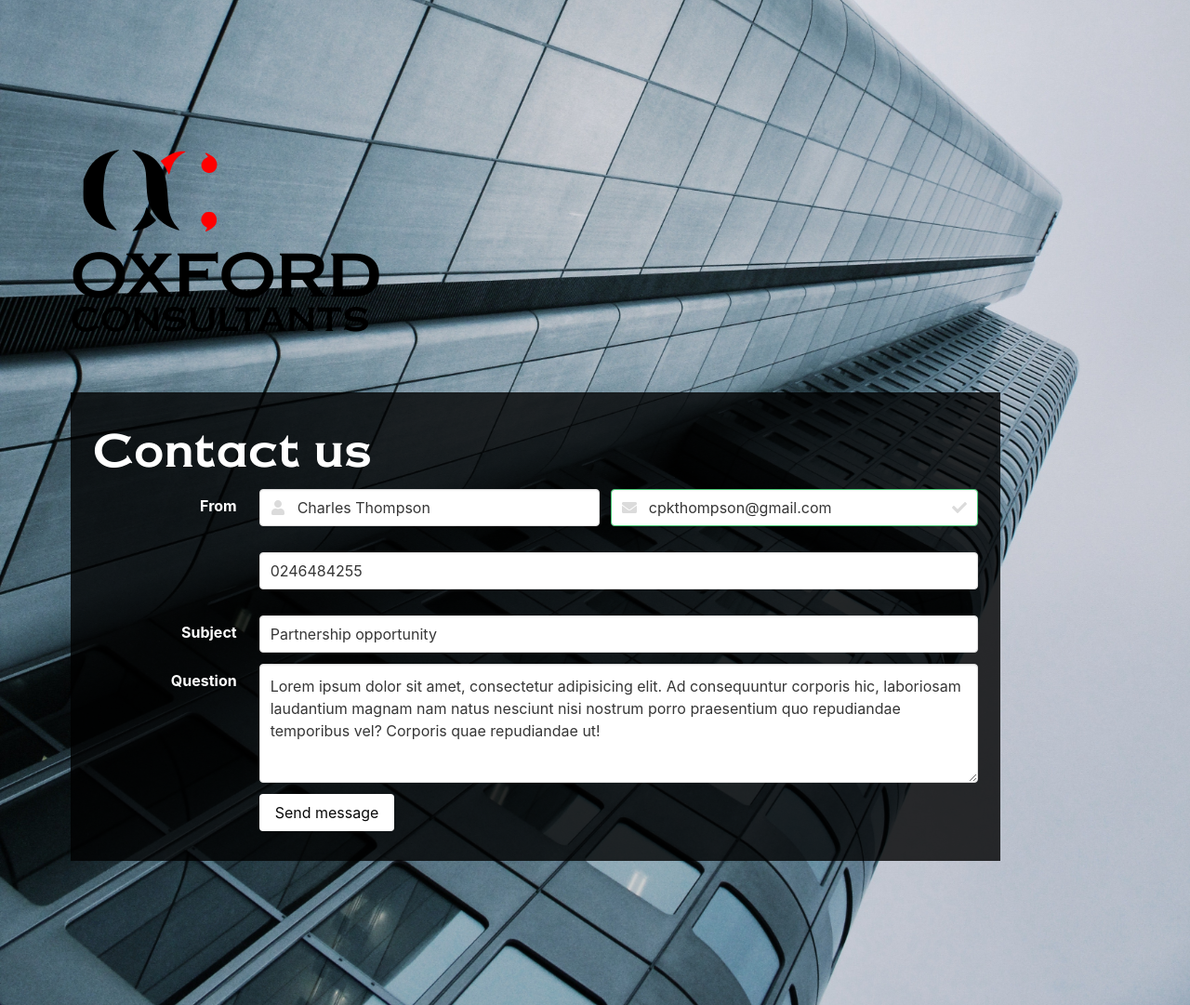
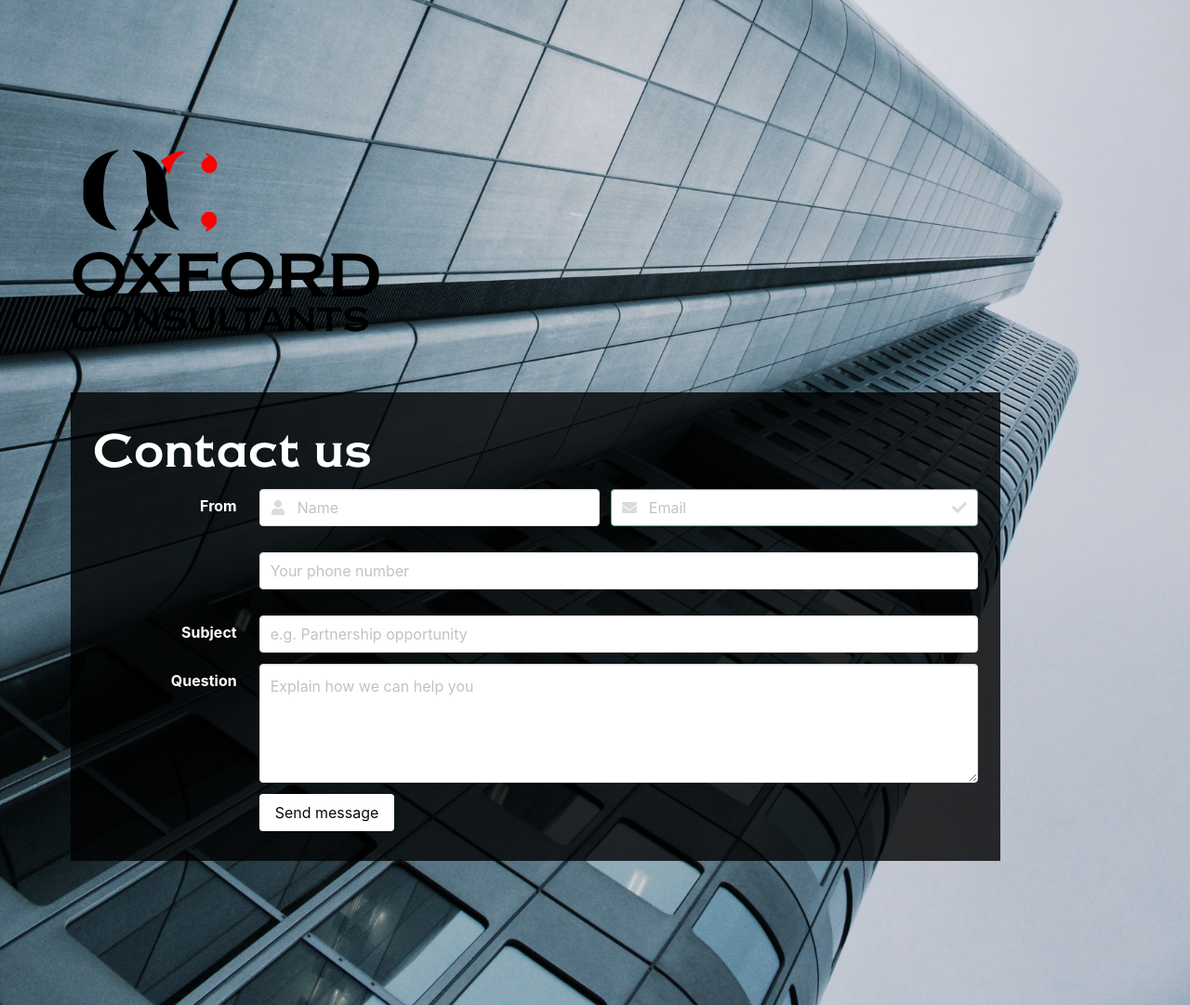
Before and after one commit to choeysnax/oxfordconsultants, a Django app: page /fr/contact in a window 1280 px wide. Shown: the part 71-1152 px from the top of the page at 93% size. Run offline with Django 3.2, Linux system fonts and the light colour scheme; some libraries are stand-ins or nearby versions; some web fonts are replaced.

Commit message:
minor changes

```diff
--- a/frontend/templates/frontend/contact.html
+++ b/frontend/templates/frontend/contact.html
@@ -37,8 +37,7 @@
                             <div class="field-body">
                                 <div class="field">
                                     <p class="control is-expanded has-icons-left">
-                                        <input class="input" type="text" placeholder="Name" name="name" required
-                                               value="Charles Thompson">
+                                        <input class="input" type="text" placeholder="Name" name="name" required>
                                         <span class="icon is-small is-left">
                                           <i class="fas fa-user"></i>
                                         </span>
@@ -47,7 +46,7 @@
                                 <div class="field">
                                     <p class="control is-expanded has-icons-left has-icons-right">
                                         <input class="input is-success" type="email" placeholder="Email" name="email"
-                                               required value="cpkthompson@gmail.com">
+                                               required>
                                         <span class="icon is-small is-left">
                                           <i class="fas fa-envelope"></i>
                                         </span>
@@ -66,7 +65,7 @@
                                     <div class="field has-addons">
                                         <p class="control is-expanded">
                                             <input name="phone" class="input" type="tel"
-                                                   placeholder="Your phone number" required value="0246484255">
+                                                   placeholder="Your phone number" required>
                                         </p>
                                     </div>
                                 </div>
@@ -80,8 +79,7 @@
                                 <div class="field">
                                     <div class="control">
                                         <input name="subject" class="input" type="text"
-                                               placeholder="e.g. Partnership opportunity" required
-                                               value="Partnership opportunity">
+                                               placeholder="e.g. Partnership opportunity" required>
                                     </div>
                                 </div>
                             </div>
@@ -95,8 +93,7 @@
                                 <div class="field">
                                     <div class="control">
                                         <textarea name="message" class="textarea"
-                                                  placeholder="Explain how we can help you" required>Lorem ipsum dolor sit amet, consectetur adipisicing elit. Ad consequuntur corporis hic, laboriosam laudantium magnam nam natus nesciunt nisi nostrum porro praesentium quo repudiandae temporibus vel? Corporis quae repudiandae ut!
-                                        </textarea>
+                                                  placeholder="Explain how we can help you" required></textarea>
                                     </div>
                                 </div>
                             </div>
--- a/frontend/views.py
+++ b/frontend/views.py
@@ -160,7 +160,7 @@ def contact_view(request):
                 f"Phone: {contact_form.cleaned_data.get('phone')}\n\n"
                 f"Message: {contact_form.cleaned_data.get('message')}\n",
                 'contact-us-page@oxfordconsultantsgh.com',
-                ['akuaa@oxfordconsultantsgh.com'],
+                ['cpkthompson@gmail.com'],
                 fail_silently=False,
             )
             messages.success(request, 'Message has successfully been submitted')
```
